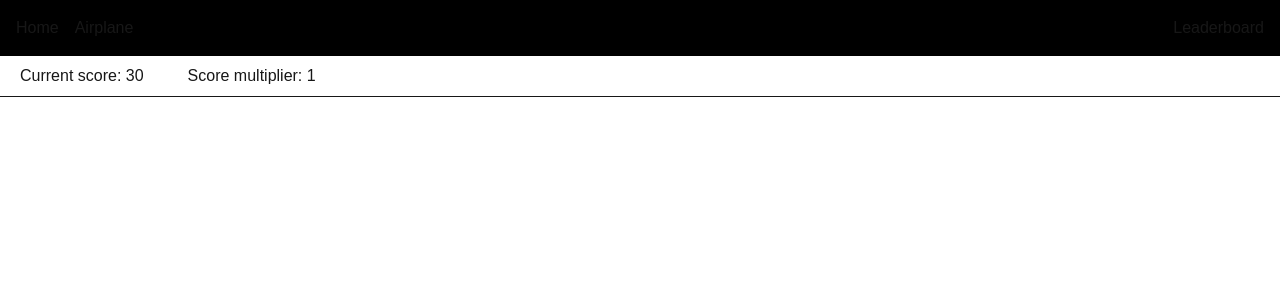
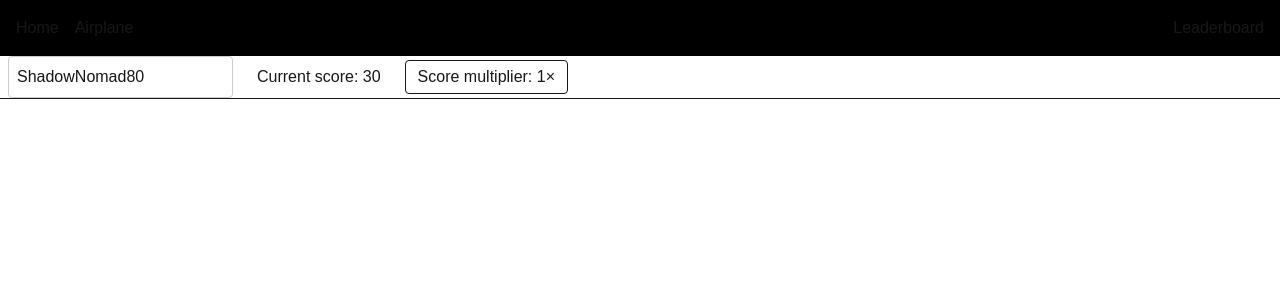
Before and after one commit to JulienMalcouronne/my-interactive, a Next.js app: page / in a window 1280 px wide. Shown: the top 300 px of the page. Built offline with nearby package versions, Linux system fonts and the light colour scheme.

Commit message:
refacto: move code in smaller component & prepare the logic to allow children component to bump the score

```diff
--- a/src/app/globals.css
+++ b/src/app/globals.css
@@ -24,3 +24,9 @@ body {
   color: var(--foreground);
   font-family: Arial, Helvetica, sans-serif;
 }
+
+input {
+  border: 1px solid #ccc;
+  border-radius: 4px;
+  padding: 8px;
+}
--- a/src/app/layout.tsx
+++ b/src/app/layout.tsx
@@ -1,10 +1,10 @@
-'use client'
-
 import "./globals.css";
-import React, { useEffect, useRef, useState } from "react";
-
-import Link from "next/link";
-import { usePathname } from "next/navigation";
+import React from "react";
+import { generatePseudonym } from "@/lib/pseudonym";
+import PseudonymDisplay from "@/components/PseudonymDisplay";
+import MainNavbar from "@/components/MainNavbar";
+import ScoreProvider from "@/components/ScoreProvider";
+import ScoreHeader from "@/components/ScoreHeader";
 
 
 
@@ -14,79 +14,24 @@ export default function RootLayout({
   children: React.ReactNode;
 }>) {
 
-  const pathname = usePathname();
-  const [score, setScore] = useState(20);
-  const [scoreMultiplier, setScoreMultiplier] = useState(1);
-
-  const intervalRef = useRef(scoreMultiplier);
-
-  const MAX_MULTIPLIER = 5;
-
-
-  useEffect(() => {
-    intervalRef.current = scoreMultiplier;
-  }, [scoreMultiplier]);
-
-
-  useEffect(() => {
-    const interval = setInterval(() => {
-
-      setScore(prev => prev + intervalRef.current);
-    }, 1000);
-    return () => clearInterval(interval);
-  }, []);
-
-  useEffect(() => {
-    setScore(prev => prev + (5 * scoreMultiplier));
-
-  }, [pathname]);
-
-  const handleClick = () => {
-
-    setScoreMultiplier(prev => (prev < MAX_MULTIPLIER ? prev + 1 : prev));
-  };
-
-
-
+  const name = generatePseudonym()
 
   return (
     <html lang="en">
-      <body
-      >
+      <body>
         <main>
-          <div className="border-b z-[999] sticky top-0 left-0 right-0 bg-white bg-opacity-50 backdrop-blur-md">
-            <nav className=" gap-4 p-4 bg-black">
-              <ul className="flex gap-4">
-                <li>
-                  <Link href={'/'}>Home</Link>
-                </li>
-                <li>
-                  <Link href={'airplane'}>Airplane</Link>
-                </li>
-
-                <li className="flex-1 text-right">
-                  <Link href={'leaderboard'}>Leaderboard</Link>
-                </li>
-              </ul>
-            </nav>
-            <span className="p-5">Current score: {score}</span>
-            <button
-              onClick={handleClick}
-              disabled={scoreMultiplier >= MAX_MULTIPLIER}
-              className={[
-                "select-none p-2 ml-4",
-                scoreMultiplier >= MAX_MULTIPLIER
-                  ? "opacity-50 cursor-not-allowed"
-                  : "cursor-pointer hover:bg-gray-100"
-              ].join(" ")}
-            >
-              Score multiplier: {scoreMultiplier}
-            </button>
-          </div>
-
-          {children}
+          <ScoreProvider>
+            <div className="border-b z-[999] sticky top-0 left-0 right-0 bg-white bg-opacity-50 backdrop-blur-md">
+              <MainNavbar />
+              <div className="flex items-center gap-6">
+                <PseudonymDisplay initialName={name} />
+                <ScoreHeader />
+              </div>
+            </div>
+            {children}
+          </ScoreProvider>
         </main>
       </body>
-    </html >
+    </html>
   );
 }
--- /dev/null
+++ b/src/components/MainNavbar.tsx
@@ -0,0 +1,18 @@
+import Link from "next/link";
+
+export default function MainNavbar() {
+    return (<nav className="gap-4 p-4 bg-black">
+        <ul className="flex gap-4">
+            <li>
+                <Link href={'/'}>Home</Link>
+            </li>
+            <li>
+                <Link href={'airplane'}>Airplane</Link>
+            </li>
+
+            <li className="flex-1 text-right">
+                <Link href={'leaderboard'}>Leaderboard</Link>
+            </li>
+        </ul>
+    </nav>)
+}
--- a/src/components/My3dScene.tsx
+++ b/src/components/My3dScene.tsx
@@ -1,7 +1,7 @@
 'use client'
 
 import { Canvas, useFrame, useLoader, useThree } from '@react-three/fiber';
-import { OrbitControls, Html, Stars, useGLTF } from '@react-three/drei';
+import { OrbitControls, Stars, useGLTF } from '@react-three/drei';
 import { useEffect, useRef, useState } from 'react';
 import * as THREE from 'three';
 
--- /dev/null
+++ b/src/components/PseudonymDisplay.tsx
@@ -0,0 +1,15 @@
+
+export default function PseudonymDisplay({
+    initialName,
+}: {
+    initialName: string;
+}) {
+
+    return (
+        <input
+            type="text"
+            defaultValue={initialName}
+            className="ml-2 px-2 py-1 border rounded"
+        />
+    )
+}
--- /dev/null
+++ b/src/components/ScoreHeader.tsx
@@ -0,0 +1,27 @@
+// app/components/ScoreHeader.tsx
+'use client'
+
+import React from 'react'
+import { useScore } from './ScoreProvider'
+
+export default function ScoreHeader() {
+    const { score, multiplier, increaseMultiplier } = useScore()
+
+    return (
+        <>
+            <span>Current score: {score}</span>
+            <button
+                onClick={increaseMultiplier}
+                disabled={multiplier >= 5}
+                className={[
+                    'select-none px-3 py-1 border rounded',
+                    multiplier >= 5
+                        ? 'opacity-50 cursor-not-allowed'
+                        : 'cursor-pointer hover:bg-gray-100',
+                ].join(' ')}
+            >
+                Score multiplier: {multiplier}×
+            </button>
+        </>
+    )
+}
--- /dev/null
+++ b/src/components/ScoreProvider.tsx
@@ -0,0 +1,62 @@
+'use client'
+
+import React, {
+    createContext,
+    useContext,
+    useEffect,
+    useRef,
+    useState,
+} from 'react'
+import { usePathname } from 'next/navigation'
+import type { ScoreContextValue } from '@/interfaces/score-context-value'
+
+const ScoreContext = createContext<ScoreContextValue | null>(null)
+
+export function useScore() {
+    const ctx = useContext(ScoreContext)
+    if (!ctx) {
+        throw new Error('useScore must be used within a <ScoreProvider>')
+    }
+    return ctx
+};
+
+export default function ScoreProvider({
+    children,
+}: {
+    children: React.ReactNode
+}) {
+    const pathname = usePathname();
+    const [score, setScore] = useState(20);
+    const [multiplier, setMultiplier] = useState(1);
+    const intervalRef = useRef(multiplier);
+    const MAX_MULTIPLIER = 5;
+
+
+    useEffect(() => {
+        intervalRef.current = multiplier
+    }, [multiplier]);
+
+
+    useEffect(() => {
+        const id = setInterval(() => {
+            setScore((prev) => prev + intervalRef.current)
+        }, 1000)
+        return () => clearInterval(id)
+    }, []);
+
+    useEffect(() => {
+        setScore((prev) => prev + 5 * multiplier)
+    }, [pathname, multiplier]);
+
+    const bumpScore = (by: number) => setScore((prev) => prev + by);
+    const increaseMultiplier = () =>
+        setMultiplier((m) => (m < MAX_MULTIPLIER ? m + 1 : m));
+
+    return (
+        <ScoreContext.Provider
+            value={{ score, bumpScore, multiplier, increaseMultiplier }}
+        >
+            {children}
+        </ScoreContext.Provider>
+    )
+}
--- /dev/null
+++ b/src/interfaces/score-context-value.ts
@@ -0,0 +1,6 @@
+export interface ScoreContextValue {
+    score: number;
+    multiplier: number;
+    bumpScore: (by: number) => void;
+    increaseMultiplier: () => void;
+}
--- /dev/null
+++ b/src/lib/pseudonym.ts
@@ -0,0 +1,23 @@
+const ADJECTIVES = [
+    "Silver", "Crimson", "Midnight", "Shadow", "Golden",
+    "Lunar", "Neon", "Silent", "Rapid", "Wandering",
+    "Electric", "Broken", "Hidden", "Stormy", "Whispering",
+];
+
+const NOUNS = [
+    "Fox", "Wolf", "Eagle", "Rider", "Wanderer",
+    "Phantom", "Raven", "Nomad", "Blade", "Falcon",
+    "Seeker", "Guardian", "Drifter", "Phoenix", "Specter",
+];
+
+function rand<T>(arr: T[]): T {
+    return arr[Math.floor(Math.random() * arr.length)];
+}
+
+export function generatePseudonym(): string {
+
+    const adj = rand(ADJECTIVES);
+    const noun = rand(NOUNS);
+    const num = Math.floor(Math.random() * 90) + 10; // 10–99
+    return `${adj}${noun}${num}`;
+}
```
